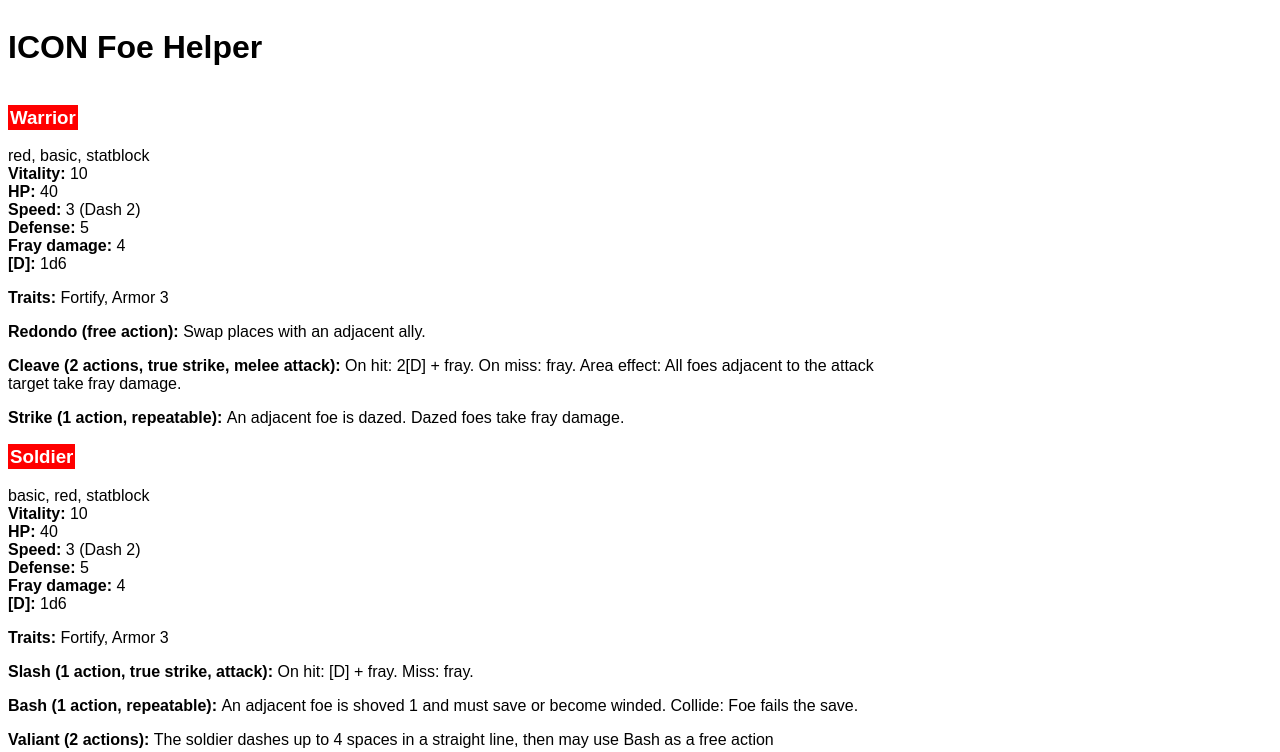
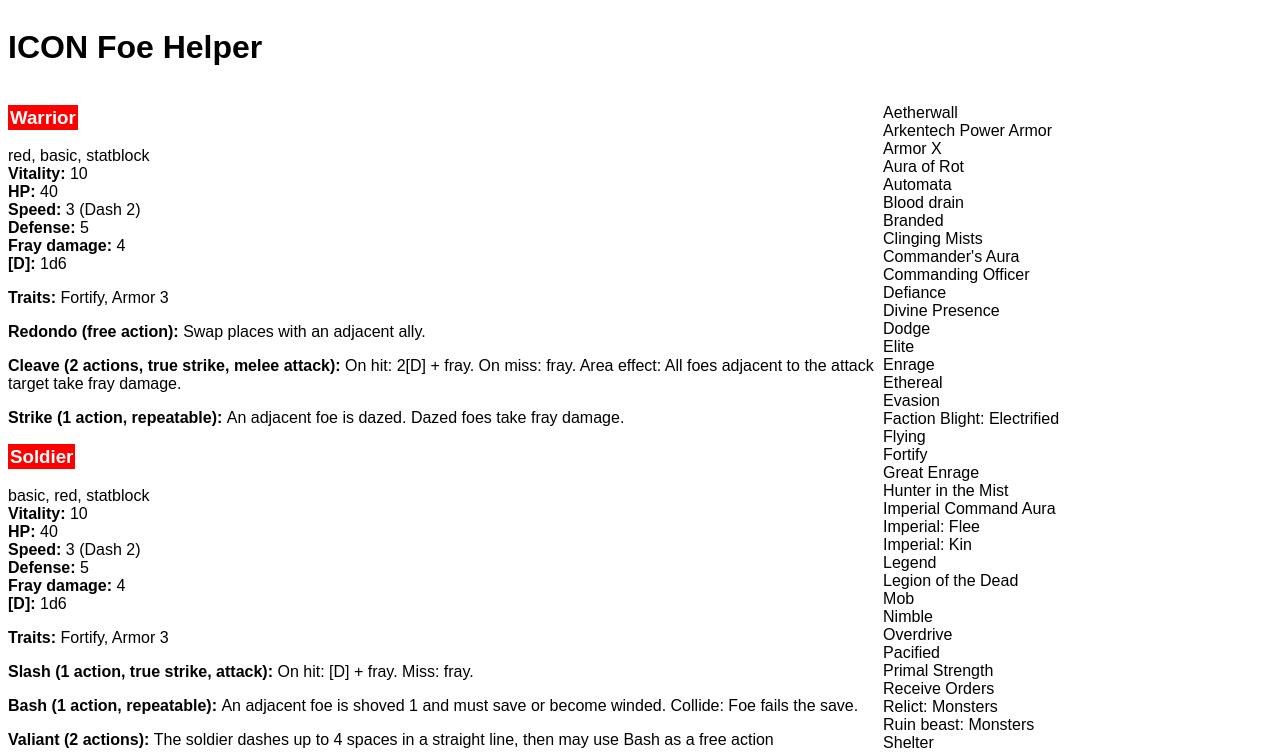
Before and after one commit to nick-hiebl/icon-foe-helper, a React (Vite) app: page / in a window 1280 px wide. Shown: the top 752 px of the page. Built offline with nearby package versions, Linux system fonts and the light colour scheme.

Commit message:
Display search results in nice sections

```diff
--- a/src/App.css
+++ b/src/App.css
@@ -38,8 +38,25 @@ ul {
   padding: 0;
 }
 
+.drawer::-webkit-scrollbar {
+  display: none;
+}
+
+.drawer > .close-button {
+  position: absolute;
+  top: 5px;
+  right: 5px;
+  cursor: pointer;
+  color: #888;
+}
+
+.drawer > .close-button:hover {
+  color: black;
+  text-decoration: underline;
+}
+
 .drawer div {
-  padding-left: 16px;
+  padding: 0 16px;
 }
 
 .drawer input {
@@ -65,3 +82,33 @@ ul {
   background-color: #00000020;
   transition: background-color 0.1s;
 }
+
+.section-head {
+  overflow: hidden;
+  text-align: center;
+  width: 100%;
+  font-size: 0.9em;
+}
+
+.section-head > span {
+  position: relative;
+  display: inline-block;
+  color: #666;
+}
+
+.section-head > span:before, .section-head > span:after {
+  content: '';
+  position: absolute;
+  top: 50%;
+  border-bottom: 2px solid #aaa;
+  width: 1000px;
+  margin: 0 16px;
+}
+
+.section-head > span:before {
+  right: 100%;
+}
+
+.section-head > span:after {
+  left: 100%;
+}
--- a/src/App.tsx
+++ b/src/App.tsx
@@ -4,9 +4,12 @@ import { FoeDetails } from './components/FoeDetails'
 import { FoeListDrawer } from './components/FoeListDrawer'
 import { FoeReader } from './components/FoeReader'
 
-import { foes } from './FoeData'
+import { foes, traitMap } from './FoeData'
 
-function App() {
+const traits = Array.from(traitMap.entries()).map(([_, t]) => t)
+traits.sort((a, b) => a.name.localeCompare(b.name))
+
+const App = () => {
   if (window.location.hash === '#edit') {
     return <FoeReader />
   }
@@ -23,6 +26,15 @@ function App() {
             ))}
           </ul>
         </div>
+        <div id="traits">
+          <ul>
+            {traits.map((trait) => (
+              <li key={trait.name}>
+                {trait.name}
+              </li>
+            ))}
+          </ul>
+        </div>
       </div>
     </div>
   )
--- a/src/components/Drawer.tsx
+++ b/src/components/Drawer.tsx
@@ -23,6 +23,7 @@ export const Drawer = ({ children }: Props) => {
 
   return (
     <div className={isOpen ? 'drawer onscreen' : 'drawer'}>
+      <span className="close-button" onClick={() => setOpen(false)}>x</span>
       {children}
     </div>
   )
--- a/src/components/FoeListDrawer.tsx
+++ b/src/components/FoeListDrawer.tsx
@@ -1,39 +1,126 @@
-import { useMemo, useState } from 'react'
+import { Fragment, useMemo, useState } from 'react'
 
 import { Drawer } from './Drawer'
 import { FoeTitle } from './FoeDetails'
 
 import { foes } from '../FoeData'
+import { Foe } from '../types'
 
 const sortedFoes = foes.slice()
 
 sortedFoes.sort((a, b) => a.name.localeCompare(b.name))
 
+type SearchResults = { section: string; foes: Foe[] }[]
+
+function contains(outer: string, query: string) {
+  return outer.toLocaleLowerCase().includes(query)
+}
+
+enum SortLevel {
+  name = 10,
+  also = 9,
+  tags = 8,
+  traits = 7,
+}
+
+const sortLevelCategories: [SortLevel, string][] = [
+  [SortLevel.name, 'Name'],
+  [SortLevel.also, 'Belongs to kind'],
+  [SortLevel.tags, 'Tags'],
+  [SortLevel.traits, 'Traits'],
+]
+
+// Return a higher number the better the foe matches. 0 or less is a non-match
+function foeMatchLevel(searchQuery: string, foe: Foe): SortLevel {
+  if (contains(foe.name, searchQuery)) {
+    return SortLevel.name
+  }
+
+  if (foe.also.some((also) => contains(also, searchQuery))) {
+    return SortLevel.also
+  }
+
+  if (foe.tags.some((tag) => contains(tag, searchQuery))) {
+    return SortLevel.tags
+  }
+
+  if (foe.traits.some((trait) => contains(trait.name, searchQuery))) {
+    return SortLevel.traits
+  }
+
+  return 0
+}
+
+function bucket<T, K>(items: T[], labeler: (t: T) => K): Map<K, T[]> {
+  const map = new Map<K, T[]>()
+
+  items.forEach((item) => {
+    const key = labeler(item)
+
+    const list = map.get(key) || []
+
+    map.set(key, list)
+
+    list.push(item)
+  })
+
+  return map
+}
+
+function searchFoes(searchQuery: string): SearchResults {
+  if (!searchQuery) {
+    return [{ section: 'All', foes: sortedFoes }]
+  }
+
+  const buckets = bucket(sortedFoes, (foe) => foeMatchLevel(searchQuery, foe))
+
+  return sortLevelCategories
+    .map(([key, label]) => ({
+      section: label,
+      foes: buckets.get(key) || []
+    }))
+    .filter((category) => category.foes.length > 0)
+}
+
 export const FoeListDrawer = () => {
   const [searchQuery, setSearchQuery] = useState('')
 
-  const foes = useMemo(
-    () => sortedFoes.filter((foe) =>
-      foe.name.toLocaleLowerCase().includes(searchQuery.toLocaleLowerCase())
-    ),
-    [searchQuery],
+  const query = searchQuery.toLocaleLowerCase()
+
+  const foeCategories = useMemo(
+    () => searchFoes(query),
+    [query],
   )
 
   return (
     <Drawer>
       <div>
-        <h2>ICON Foe Helper</h2>
+        <h2>Foe List & Search</h2>
         <input
           placeholder="Soldier..."
           type="text"
-          onChange={(e) => setSearchQuery(e.currentTarget.value)}
+          value={searchQuery}
+          onChange={(e) => setSearchQuery(
+              e.currentTarget.value
+                .replace('[', '')
+                .replace(']', '')
+          )}
         />
       </div>
-      <ul>
-        {foes.map((foe) => (
-          <li key={foe.name}><FoeTitle foe={foe} /></li>
+      <div>
+        {foeCategories.map((category) => (
+          <Fragment key={category.section}>
+            <p className="section-head"><span>{category.section}</span></p>
+            <ul>
+              {category.foes.map((foe) => (
+                <li key={foe.name}>
+                  <FoeTitle foe={foe} />
+                </li>
+              ))}
+            </ul>
+          </Fragment>
         ))}
-      </ul>
+      </div>
     </Drawer>
   )
 }
--- a/src/foe_data.json
+++ b/src/foe_data.json
@@ -881,7 +881,8 @@
         {
             "name": "_imperial",
             "tags": [
-                "template"
+                "template",
+                "imperial"
             ],
             "traits": [
                 {
@@ -1164,7 +1165,8 @@
         {
             "name": "_ruinbeast",
             "tags": [
-                "template"
+                "template",
+                "ruinbeast"
             ],
             "traits": [
                 {
```
